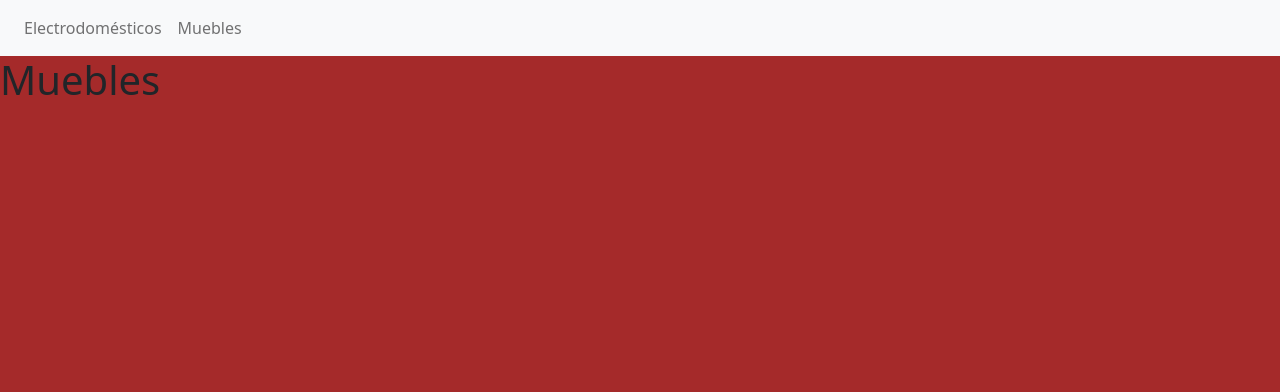
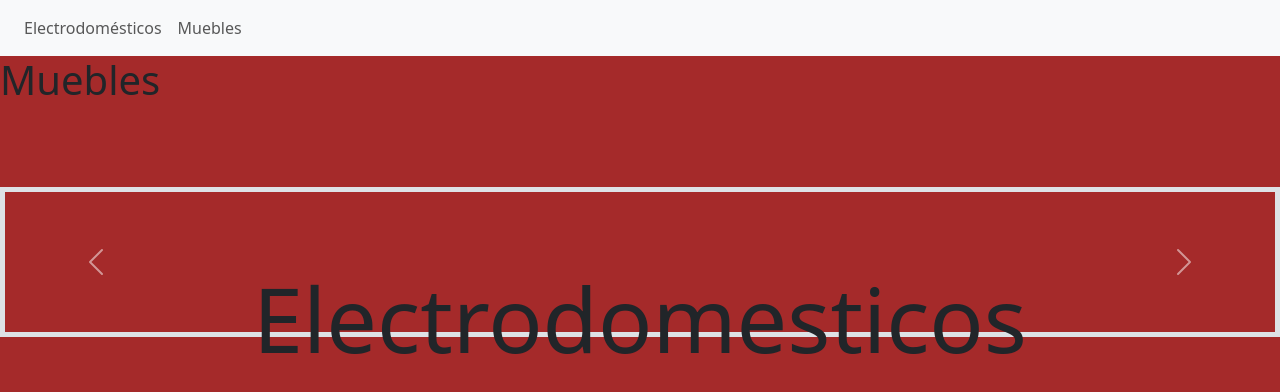
Before and after one commit to jcmembrilla/TIENDA-ON-LINE-e-COMMERCE, a React (Vite) app: page /muebles in a window 1280 px wide. Shown: the top 392 px of the page. Built offline with nearby package versions, Linux system fonts and the light colour scheme.

Commit message:
se agrego carousel

```diff
--- a/index.html
+++ b/index.html
@@ -3,10 +3,15 @@
   <head>
     <meta charset="UTF-8" />
     <meta name="viewport" content="width=device-width, initial-scale=1.0" />
+    <link href="https://cdn.jsdelivr.net/npm/bootstrap@5.3.0-alpha3/dist/css/bootstrap.min.css" rel="stylesheet" integrity="sha384-KK94CHFLLe+nY2dmCWGMq91rCGa5gtU4mk92HdvYe+M/SXH301p5ILy+dN9+nJOZ" crossorigin="anonymous">
     <title>e-Commerce</title>
   </head>
   <body>
     <div id="root"></div>
     <script type="module" src="/src/main.tsx"></script>
+    <script src="https://cdn.jsdelivr.net/npm/bootstrap@5.3.0-alpha3/dist/js/bootstrap.bundle.min.js" integrity="sha384-ENjdO4Dr2bkBIFxQpeoTz1HIcje39Wm4jDKdf19U8gI4ddQ3GYNS7NTKfAdVQSZe" crossorigin="anonymous"></script>
+    <script src="https://cdn.jsdelivr.net/npm/@popperjs/core@2.11.7/dist/umd/popper.min.js" integrity="sha384-zYPOMqeu1DAVkHiLqWBUTcbYfZ8osu1Nd6Z89ify25QV9guujx43ITvfi12/QExE" crossorigin="anonymous"></script>
+<script src="https://cdn.jsdelivr.net/npm/bootstrap@5.3.0-alpha3/dist/js/bootstrap.min.js" integrity="sha384-Y4oOpwW3duJdCWv5ly8SCFYWqFDsfob/3GkgExXKV4idmbt98QcxXYs9UoXAB7BZ" crossorigin="anonymous"></script>
+
   </body>
 </html>
--- a/package.json
+++ b/package.json
@@ -9,7 +9,7 @@
     "preview": "vite preview"
   },
   "dependencies": {
-    "bootstrap": "^5.2.3",
+    "bootstrap": "^5.3.0-alpha3",
     "localforage": "^1.10.0",
     "match-sorter": "^6.3.1",
     "react": "^18.2.0",
@@ -17,7 +17,7 @@
     "react-dom": "^18.2.0",
     "react-router": "^6.10.0",
     "react-router-dom": "^6.10.0",
-    "sort-by": "^1.2.0"
+    "sort-by": "^0.0.2"
   },
   "devDependencies": {
     "@types/react": "^18.0.28",
--- a/src/App.css
+++ b/src/App.css
@@ -5,3 +5,7 @@
 .app{
   text-align: center;
 }
+
+.card{
+  width: 18rem
+}
--- a/src/App.tsx
+++ b/src/App.tsx
@@ -1,13 +1,14 @@
 //Styles
 import './App.css'
-
 import { BrowserRouter as Router, Route, Routes } from "react-router-dom";
 import NavBar from "./componentes/Navbar";
 import Electrodomesticos from "./componentes/Electrodomesticos";
 import Muebles from "./componentes/Muebles";
+import Carousel from './componentes/carousel/Carousel';
 
 const App: React.FC = () => {
   return (
+    <div>
       <Router>
         <NavBar brand={''} />
         <Routes>
@@ -15,6 +16,8 @@
           <Route path="/muebles" element={<Muebles />} />
         </Routes>
       </Router>
+      <Carousel/>
+    </div>
   );
 };
 
--- /dev/null
+++ b/src/componentes/carousel/CardCarousel.tsx
@@ -0,0 +1,17 @@
+import React from 'react'
+import { Carousel } from 'react-bootstrap';
+import './cardCarousel.css';
+
+
+function CardCarousel(props) {
+  return (
+    <div className=" d-inline-flex p-4">
+      <h2 className="tituloOffer p-5 text-center fs-1">{props.title}</h2>
+    </div>
+  )
+}
+
+
+
+
+export default CardCarousel
--- /dev/null
+++ b/src/componentes/carousel/Carousel.tsx
@@ -0,0 +1,43 @@
+import React from 'react'
+import CardCarousel from './CardCarousel';
+import 'bootstrap/dist/css/bootstrap.min.css';
+
+const elementos =[{
+        title : "Electrodomesticos"
+    },{
+        title : "Dormitorios"
+    },{
+        title : "Jardineria"
+    }
+]
+
+
+const Carousel = () => {
+  return (
+    <div id="carouselExampleAutoplaying" className="carousel slide w-100 mx-auto" data-bs-ride="carousel">
+      <div className="carousel-inner text-center d-flex align-items-center" style={{ width: "100%", height: "300px" }}>
+        <div className="carousel-item active h-50 border border-5">
+          <CardCarousel title={elementos[0].title}/>
+        </div>
+        <div className="carousel-item h-50 border border-5 ">
+          <CardCarousel title={elementos[1].title}/>
+        </div>
+        <div className="carousel-item h-50 border border-5 " >
+          <CardCarousel title={elementos[2].title}/>
+        </div>
+      </div>
+
+      <button className="carousel-control-prev" type="button" data-bs-target="#carouselExampleAutoplaying" data-bs-slide="prev">
+        <span className="carousel-control-prev-icon" aria-hidden="true"></span>
+        <span className="visually-hidden">Previous</span>
+      </button>
+      <button className="carousel-control-next" type="button" data-bs-target="#carouselExampleAutoplaying" data-bs-slide="next">
+        <span className="carousel-control-next-icon" aria-hidden="true"></span>
+        <span className="visually-hidden">Next</span>
+      </button>
+
+    </div>
+  )
+}
+
+export default Carousel
--- /dev/null
+++ b/src/componentes/carousel/cardCarousel.css
@@ -0,0 +1,3 @@
+.tituloOffer{
+   font-size: 90px !important;
+}
```
Also changed, not shown: 1 other file (tests, documents, lock files or other folders). Lines whose indentation alone changed are shown as unchanged.
